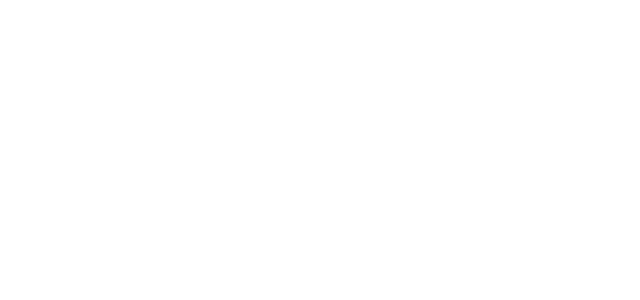
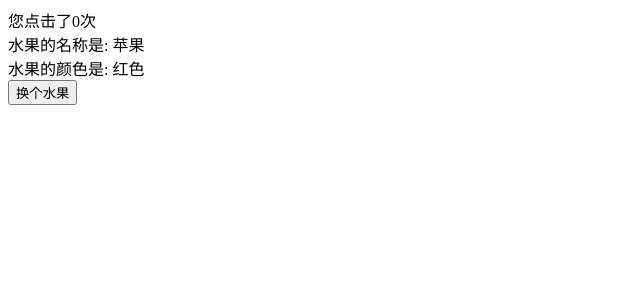
Before and after one commit to sg552/vue3_lesson_demo, a Vue app: page /composition_api_demo_one_eq_option_api in a window 1280 px wide. Before the commit this address had no page. Shown: the top 300 px of the page, without its empty margins (0-640 px from the left). Built offline with nearby package versions, Linux system fonts and the light colour scheme.

Commit message:
增加了: composition api demo one 的 option api的等效例子

```diff
--- a/src/router/index.js
+++ b/src/router/index.js
@@ -20,6 +20,7 @@
 import NonCompositionApi from '@/views/NonCompositionApi'
 
 import CompositionApiDemoOne from '@/views/CompositionApiDemoOne'
+import CompositionApiDemoOneEquivalenceFromOptionApi from '@/views/CompositionApiDemoOneEquivalenceFromOptionApi'
 
 import ProvideLevelOne from '@/views/ProvideLevelOne'
 import ProvideLevelTwo from '@/components/ProvideLevelTwo'
@@ -110,6 +111,11 @@
       component: CompositionApiDemoOne
     },
     {
+      path: '/composition_api_demo_one_eq_option_api',
+      name: 'CompositionApiDemoOneEquivalenceFromOptionApi',
+      component: CompositionApiDemoOneEquivalenceFromOptionApi
+    },
+    {
       path: '/non_composition_api',
       component: NonCompositionApi
     },
--- a/src/views/CompositionApiDemoOne.vue
+++ b/src/views/CompositionApiDemoOne.vue
@@ -32,6 +32,7 @@
       fruit.color = colors[index]
     }
 
+    // 这里返回的count 等可以直接在 template中使用, 例如{{count}}
     return {
       count,
       change,
--- /dev/null
+++ b/src/views/CompositionApiDemoOneEquivalenceFromOptionApi.vue
@@ -0,0 +1,35 @@
+<template>
+  <div>您点击了{{count}}次</div>
+
+  <div>
+    水果的名称是: {{fruit.name}} <br/>
+    水果的颜色是: {{fruit.color}} <br/>
+  </div>
+  <button @click = "change">换个水果</button>
+</template>
+
+<script>
+export default {
+  data() {
+    return {
+      count: 0 ,
+      fruit: {name: '苹果', color: '红色'}
+    }
+  },
+  methods: {
+    change(){
+      // 每次点击后, count + 1
+      this.count = this.count + 1
+
+      const colors = ['红色', '黄色', '绿色']
+      const names = ['苹果', '香蕉', '柠檬']
+
+      let index = this.count % 3
+
+      // 切换一种水果
+      this.fruit.name = names[index]
+      this.fruit.color = colors[index]
+    }
+  }
+}
+</script>
--- a/src/views/Index.vue
+++ b/src/views/Index.vue
@@ -53,11 +53,11 @@
       </router-link></li>
       <li>
         <router-link :to="{name: 'CompositionApiDemoOne'}">
-          composition API 1. 简单版(emscript)
+          composition API
         </router-link> 与
-        <router-link to="/non_composition_api">
-          options API (选项式API)
-        </router-link> 与
+        <router-link :to="{name: 'CompositionApiDemoOneEquivalenceFromOptionApi'}">
+          等效的 option API
+        </router-link>
       </li>
 
       <li>
```
